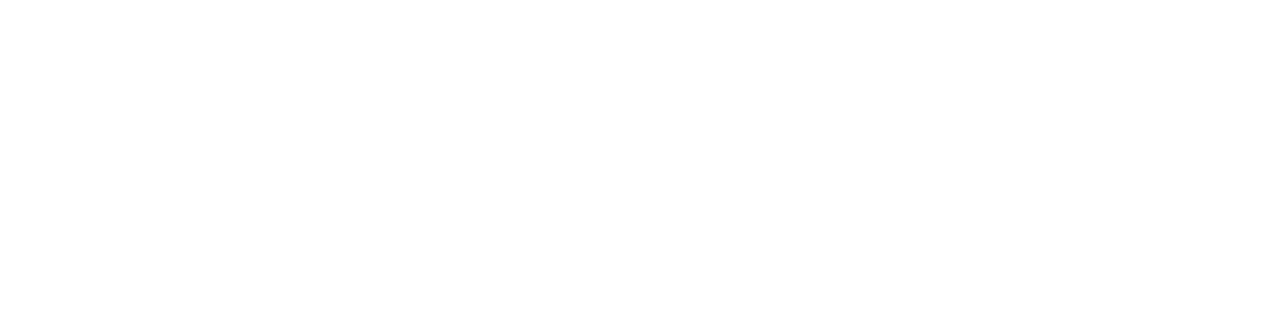
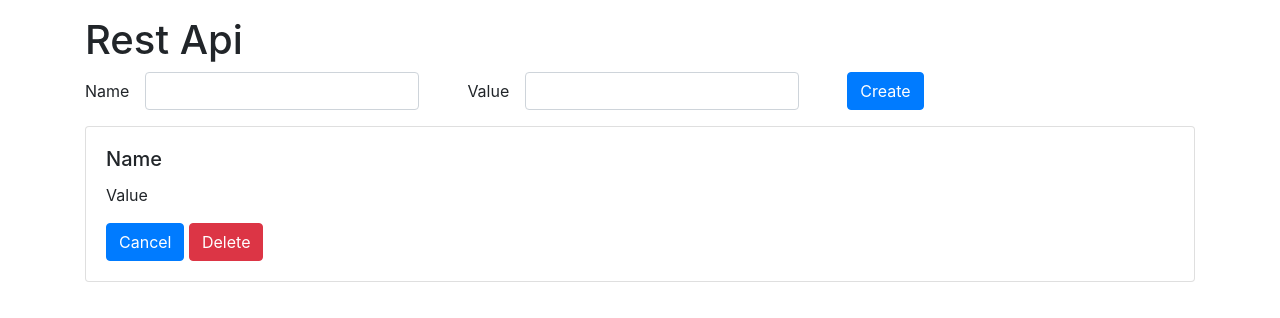
Before and after one commit to novichS/rest-api-app, a website with bundled scripts: page client/index.html in a window 1280 px wide. Built offline with nearby package versions, Linux system fonts and the light colour scheme.

Commit message:
init simple vue cod

```diff
--- a/client/index.html
+++ b/client/index.html
@@ -4,19 +4,42 @@
 <head>
     <meta charset="UTF-8">
     <meta name="viewport" content="width=device-width, initial-scale=1.0">
-    <link rel="stylesheet" href="https://stackpath.bootstrapcdn.com/bootstrap/4.4.1/css/bootstrap.min.css" integrity="sha384-Vkoo8x4CGsO3+Hhxv8T/Q5PaXtkKtu6ug5TOeNV6gBiFeWPGFN9MuhOf23Q9Ifjh" crossorigin="anonymous">
+    <link rel="stylesheet" href="https://stackpath.bootstrapcdn.com/bootstrap/4.4.1/css/bootstrap.min.css"
+        integrity="sha384-Vkoo8x4CGsO3+Hhxv8T/Q5PaXtkKtu6ug5TOeNV6gBiFeWPGFN9MuhOf23Q9Ifjh" crossorigin="anonymous">
     <title>rest-api-app</title>
 </head>
 
 <body>
 
-    <div class="container pt-3">
+    <div class="container pt-3" id="app">
+        <h1>Rest Api</h1>
+
+        <form class="form-inline mb-3">
+            <div class="form-group mr-5">
+                <label for="name" class="mr-3">Name</label>
+                <input type="text" class="form-control" id="name" v-model="form.name">
+            </div>
+            <div class="form-group mr-5">
+                <label for="value" class="mr-3">Value</label>
+                <input type="text" class="form-control" id="value" v-model="form.value">
+            </div>
+            <button class="btn btn-primary" type="submit">Create</button>
+        </form>
+
+        <div class="card mb-3">
+            <div class="card-body">
+                <h5 class="card-title">Name</h5>
+                <p class="card-text">Value</p>
+                <button class="btn btn-primary">Cancel</button>
+                <button class="btn btn-danger">Delete</button>
+            </div>
+        </div>
 
     </div>
 
 
     <script type="module" src="./script.js"></script>
-</script>
+    </script>
 </body>
 
 </html>
--- a/client/script.js
+++ b/client/script.js
@@ -1,3 +1,13 @@
 import Vue from 'https://cdn.jsdelivr.net/npm/vue@2.6.11/dist/vue.esm.browser.js'
 
-console.log(Vue);
+new Vue({
+    el: '#app',
+    data() {
+        return {
+            form: {
+                name: '',
+                value: ''
+            }
+        }
+    }
+});
```
